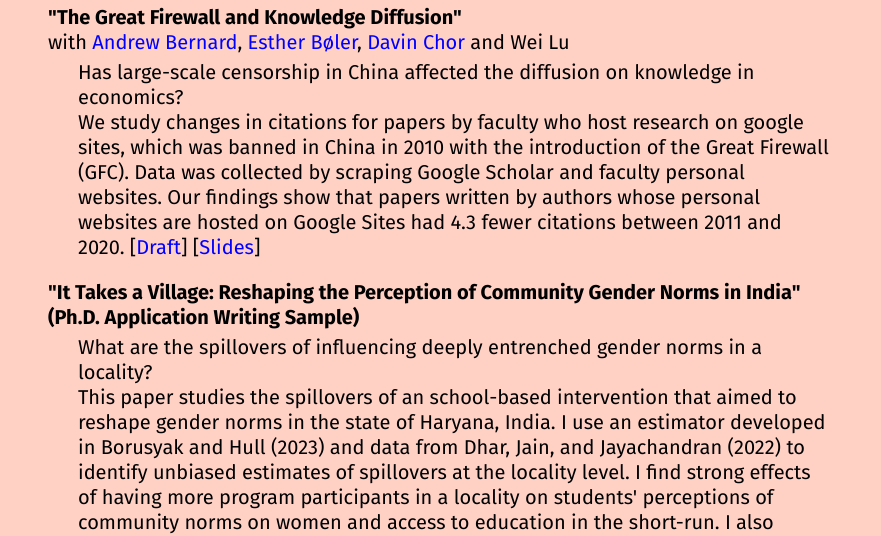
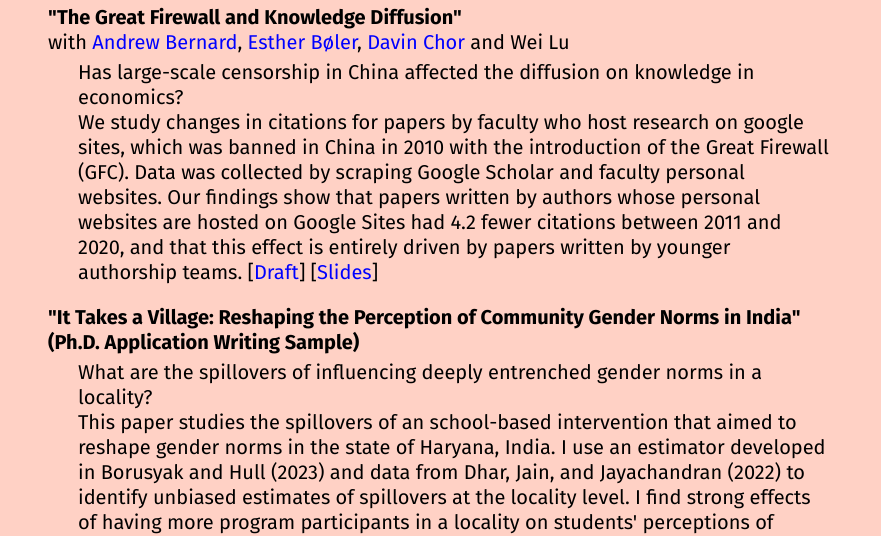
Before and after one commit to sirigg98/sirigg98.github.io, a plain HTML site: page research.html in a window 1280 px wide. Shown: the part 272-808 px from the top of the page, without its empty margins (0-881 px from the left). Drawn offline with Linux system fonts and the light colour scheme.

Commit message:
Add files via upload

```diff
--- a/research.html
+++ b/research.html
@@ -124,7 +124,7 @@
                 <p class = "desc"> Has large-scale censorship in China affected the diffusion on knowledge in economics?  <br>
                     We study changes in citations for papers by faculty who host research on google sites, which was banned in China in 2010 with the introduction of the Great Firewall (GFC).
                     Data was collected by scraping Google Scholar and faculty personal websites.
-                    Our findings show that papers written by authors whose personal websites are hosted on Google Sites had 4.3 fewer citations between 2011 and 2020. [<a href = "./pdf files/Great_Firewall_Draft_March_2024.pdf" class="ext-link">Draft</a>] [<a href = "./pdf files/Great_Firewall_Slides_Nov_2024.pdf" class="ext-link">Slides</a>]
+                    Our findings show that papers written by authors whose personal websites are hosted on Google Sites had 4.2 fewer citations between 2011 and 2020, and that this effect is entirely driven by papers written by younger authorship teams. [<a href = "./pdf files/Great_Firewall_Draft_March_2024.pdf" class="ext-link">Draft</a>] [<a href = "./pdf files/Great_Firewall_Slides_Nov_2024.pdf" class="ext-link">Slides</a>]
                 </p>
             </li>
             <li><strong>"It Takes a Village: Reshaping the Perception of Community Gender Norms in India" (Ph.D. Application Writing Sample)</strong><br>
```
